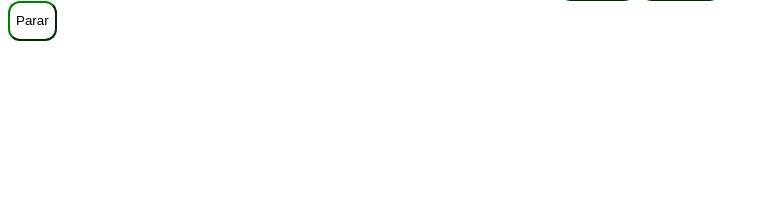
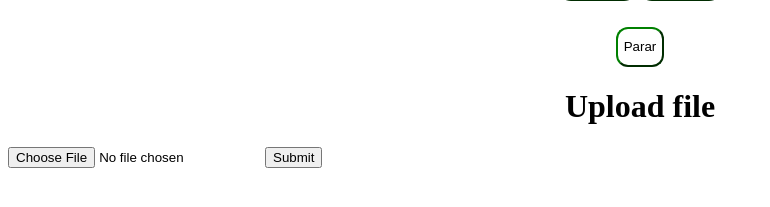
Before and after one commit to NileyGF/A-music-distributed-system, a Flask app: page / in a window 1280 px wide. Shown: the part 370-577 px from the top of the page, without its empty margins (0-770 px from the left). Run offline with Flask 3, Linux system fonts and the light colour scheme.

Commit message:
upload file 1.0

```diff
--- a/client/app.py
+++ b/client/app.py
@@ -6,12 +6,20 @@
 import client_class
 from multiprocessing import Process
 from flask import jsonify
+from werkzeug.utils import secure_filename
 
 IMG_FOLDER=os.path.join('static','IMG')
 app = Flask(__name__)
 app.config['UPLOAD_FOLDER']=IMG_FOLDER
+app.config['UPLOAD_SONG_FOLDER']="uploads"
+ALLOWED_EXTENSIONS=set(["mp3"])
 client=client_class.Client()
 process=None
+def allowed_file(file):
+    file=file.split('.')
+    if file[1] in ALLOWED_EXTENSIONS:
+        return True
+    return False
 
 songs= []
 Flask_Logo=os.path.join(app.config['UPLOAD_FOLDER'],'logo.png')
@@ -19,6 +27,15 @@
 def index():
 
 
+    return render_template('index.html',user_image=Flask_Logo,songs=songs)
+@app.route('/upload', methods=['POST'])
+def upload():
+    file=request.files["uploadFile"]
+    filename=secure_filename(file.filename)
+
+    print(filename)
+    #if file and allowed_file(filename):
+        #client.upload(file)
     return render_template('index.html',user_image=Flask_Logo,songs=songs)
 
 @app.route('/on_download_click', methods=['POST'])
@@ -69,6 +86,8 @@
         elif i < 100:
             cs = '0' + str(i)
         try:
+            print(song_id)
+            print(cs)
             wave=AudioSegment.from_mp3(f'cache/{song_id}_dice_{cs}.mp3')
             process=Process(target=play, args=(wave,) )
         except:
@@ -90,4 +109,4 @@
 
 
 if __name__ == '__main__':
-    app.run(host='0.0.0.0',debug=True,port=5000)
+    app.run(host='0.0.0.0',debug=True,port=8000)
--- a/client/templates/index.html
+++ b/client/templates/index.html
@@ -113,8 +113,14 @@
       };
 
     </script>
+    <h1>
 <form action="/on_stop_click" method="post">
         <button style="border-color: green; color: black; background-color: white; border-radius: 12px; border-width: 2px; height: 40px;">Parar</button>
       </form>
-</body>
+</h1>
+      <h1>Upload file</h1>
+      <form action="/upload" method="post" enctype="multipart/form-data">
+        <input type="file" id="uploadFile" name="uploadFile" accept=".mp3">
+        <input type="submit">
+      </body>
 </html>
```
